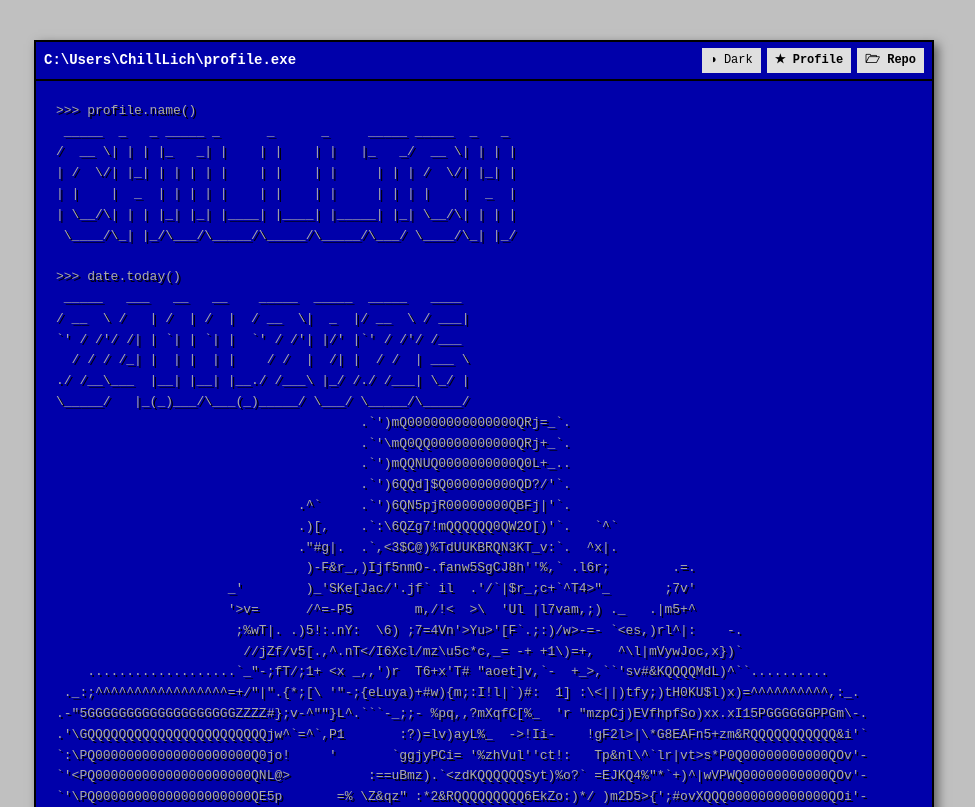
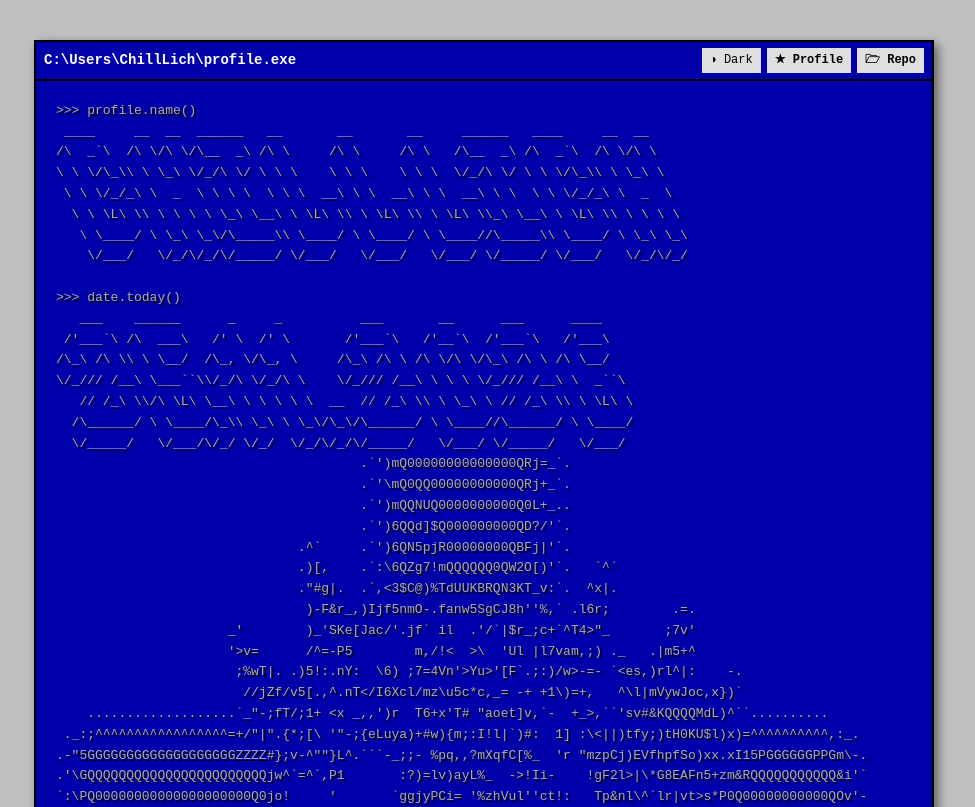
Before and after one commit to ChillLich/ChillLich, a plain HTML site: page docs/index.html in a window 1280 px wide. Shown: the top 807 px of the page, without its empty margins (156-1131 px from the left). Drawn offline with Linux system fonts and the light colour scheme.

Commit message:
deploy: ab9dc7dbd5f0605d0b60ebf4264573958b675ce8

```diff
--- a/docs/index.html
+++ b/docs/index.html
@@ -282,20 +282,22 @@
 
       <div class="terminal-body">
         <pre><code>&gt;&gt;&gt; profile.name()
- _____  _   _ _____ _      _      _     _____ _____  _   _
-/  __ \| | | |_   _| |    | |    | |   |_   _/  __ \| | | |
-| /  \/| |_| | | | | |    | |    | |     | | | /  \/| |_| |
-| |    |  _  | | | | |    | |    | |     | | | |    |  _  |
-| \__/\| | | |_| |_| |____| |____| |_____| |_| \__/\| | | |
- \____/\_| |_/\___/\_____/\_____/\_____/\___/ \____/\_| |_/
+ ____     __  __  ______   __       __       __     ______   ____     __  __
+/\  _`\  /\ \/\ \/\__  _\ /\ \     /\ \     /\ \   /\__  _\ /\  _`\  /\ \/\ \
+\ \ \/\_\\ \ \_\ \/_/\ \/ \ \ \    \ \ \    \ \ \  \/_/\ \/ \ \ \/\_\\ \ \_\ \
+ \ \ \/_/_\ \  _  \ \ \ \  \ \ \  __\ \ \  __\ \ \  __\ \ \  \ \ \/_/_\ \  _  \
+  \ \ \L\ \\ \ \ \ \ \_\ \__\ \ \L\ \\ \ \L\ \\ \ \L\ \\_\ \__\ \ \L\ \\ \ \ \ \
+   \ \____/ \ \_\ \_\/\_____\\ \____/ \ \____/ \ \____//\_____\\ \____/ \ \_\ \_\
+    \/___/   \/_/\/_/\/_____/ \/___/   \/___/   \/___/ \/_____/ \/___/   \/_/\/_/
 
 &gt;&gt;&gt; date.today()
- _____   ___   __   __    _____  _____  _____   ____
-/ __  \ /   | /  | /  |  / __  \|  _  |/ __  \ / ___|
-`' / /'/ /| | `| | `| |  `' / /'| |/' |`' / /'/ /___
-  / / / /_| |  | |  | |    / /  |  /| |  / /  | ___ \
-./ /__\___  |__| |__| |__./ /___\ |_/ /./ /___| \_/ |
-\_____/   |_(_)___/\___(_)_____/ \___/ \_____/\_____/
+   ___    ______      _     _          ___       __      ___      ____
+ /'___`\ /\  ___\   /' \  /' \       /'___`\   /'__`\  /'___`\   /'___\
+/\_\ /\ \\ \ \__/  /\_, \/\_, \     /\_\ /\ \ /\ \/\ \/\_\ /\ \ /\ \__/
+\/_/// /__\ \___``\\/_/\ \/_/\ \    \/_/// /__\ \ \ \ \/_/// /__\ \  _``\
+   // /_\ \\/\ \L\ \__\ \ \ \ \ \  __  // /_\ \\ \ \_\ \ // /_\ \\ \ \L\ \
+  /\______/ \ \____/\_\\ \_\ \ \_\/\_\/\______/ \ \____//\______/ \ \____/
+  \/_____/   \/___/\/_/ \/_/  \/_/\/_/\/_____/   \/___/ \/_____/   \/___/
 </code></pre>
 <pre class="ascii-avatar">
                                        .`&#x27;)mQ00000000000000QRj=_`.
```
Also changed, not shown: 1 other file.
